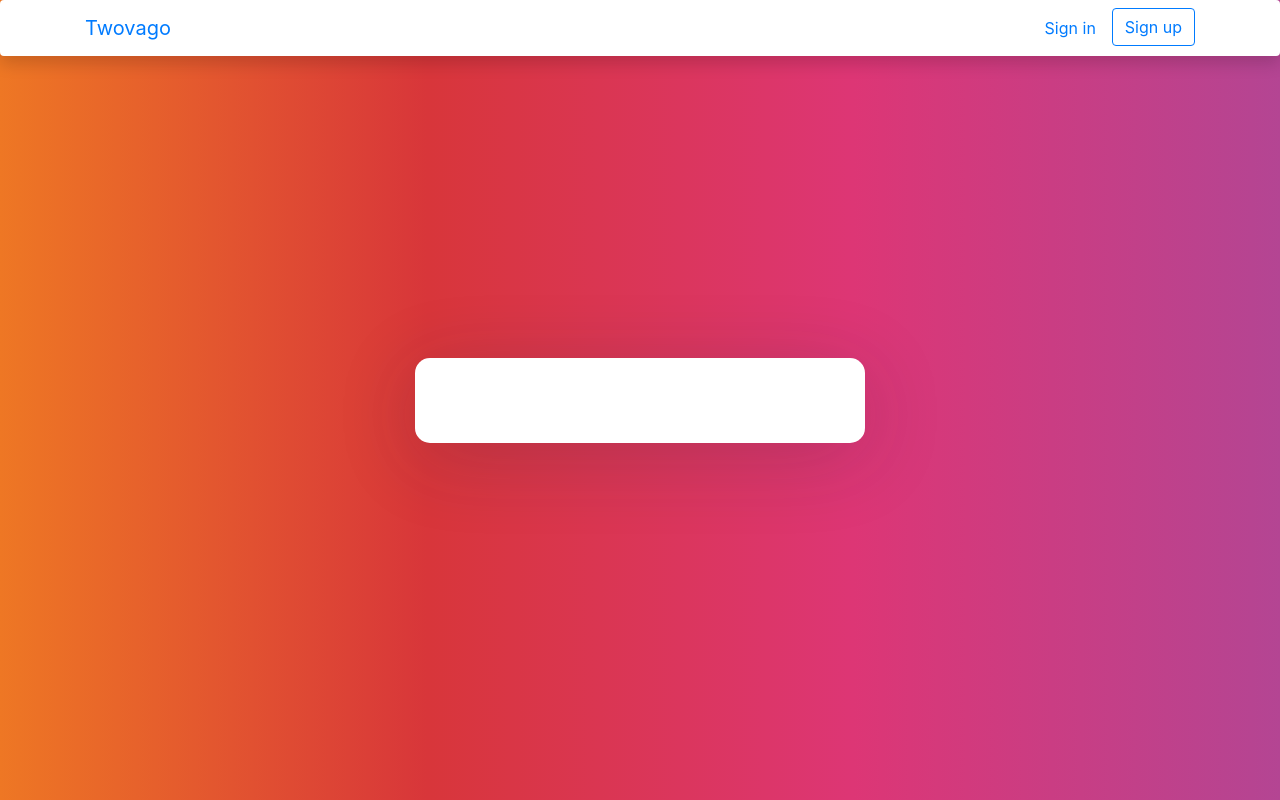
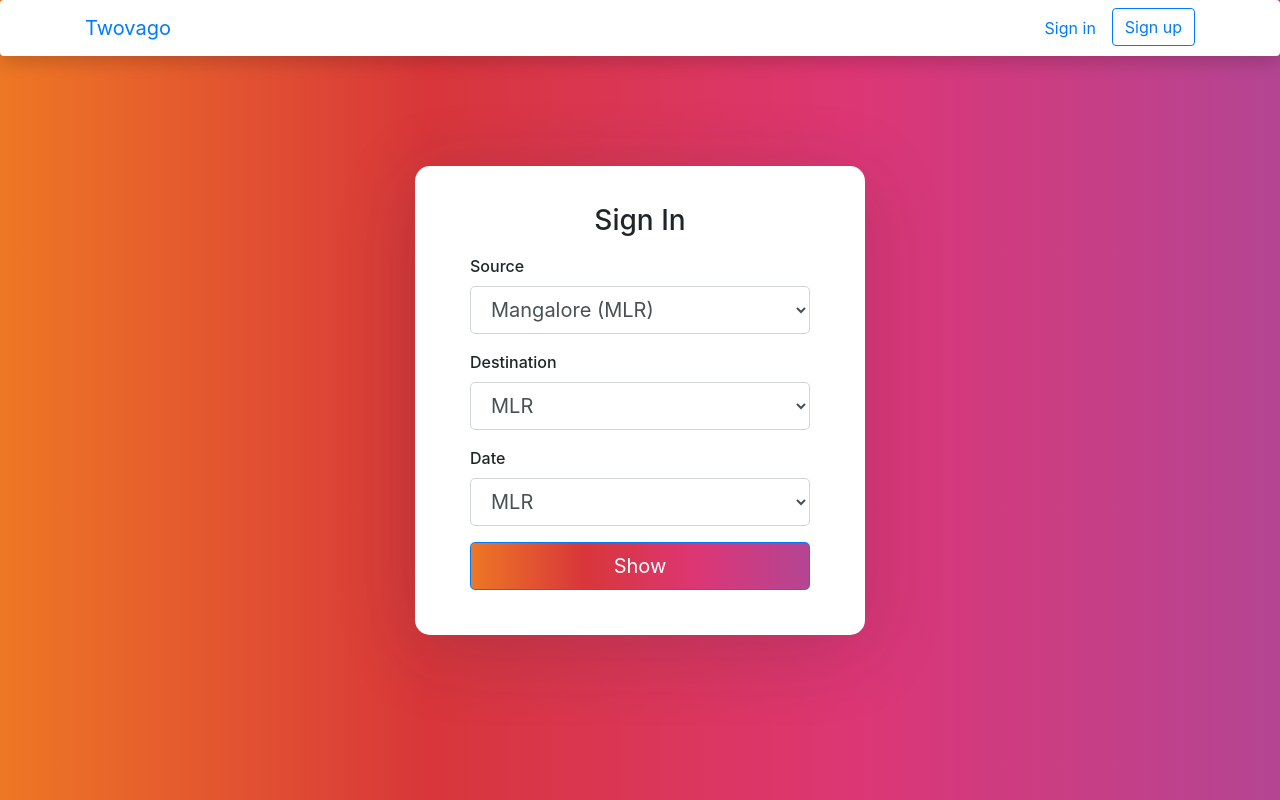
Before and after one commit to rajesh-ndv/Twovago, a Vue app: page /home in a window 1280 px wide. Built offline with nearby package versions, Linux system fonts and the light colour scheme.

Commit message:
Added two new components

```diff
--- /dev/null
+++ b/src/components/Booking.vue
@@ -0,0 +1,41 @@
+<template>
+    <div class="vue-temp">
+        <form>
+            <h3>Sign In</h3>
+
+            <div class="form-group">
+                <label>Source</label>
+                <select class="form-control form-control-lg">
+                    <option>Mangalore (MLR)</option>
+                    <option>Bangalore (BLR)</option>
+                    <option>Hyderabad (HYD)</option>
+                </select>
+            </div>
+
+            <div class="form-group">
+                <label>Destination</label>
+                <select class="form-control form-control-lg">
+                    <option>MLR</option>
+                </select>
+            </div>
+
+            <div class="form-group">
+                <label>Date</label>
+                <select class="form-control form-control-lg">
+                    <option>MLR</option>
+                </select>
+            </div>
+
+            <button type="submit" class="btn btn-primary gradient-custom-2 btn-lg btn-block">Show</button>
+
+        </form>
+    </div>
+</template>
+
+<script>
+    export default {
+        data() {
+            return {}
+        }
+    }
+</script>
--- /dev/null
+++ b/src/components/TrainList.vue
@@ -0,0 +1,32 @@
+<template>
+    <div class="vue-temp">
+        <table>
+            <thead>
+                <tr>
+                    <th>Train Name</th>
+                    <th>Train Number</th>
+                    <th>Arival</th>
+                    <th>Departure</th>
+                    <th>Book</th>
+                </tr>
+            </thead>
+            <tbody>
+                <tr>
+                    <td>A</td>
+                    <td>B</td>
+                    <td>C</td>
+                    <td>D</td>
+                    <td><button>E</button></td>
+                </tr>
+            </tbody>
+        </table>
+    </div>
+</template> -->
+
+<script>
+    export default {
+        data() {
+            return {}
+        }
+    }
+</script>
--- a/src/router/index.js
+++ b/src/router/index.js
@@ -18,6 +18,16 @@ Vue.use(VueRouter)
     path: '/forgot-password',
     name: 'forgot-password',
     component: () => import('../components/ForgotPassword.vue')
+  },
+  {
+    path: '/home',
+    name: 'home',
+    component: () => import('../components/Booking.vue')
+  },
+  {
+    path: '/list',
+    name: 'list',
+    component: () => import('../components/TrainList.vue')
   }
 ]
 
```
